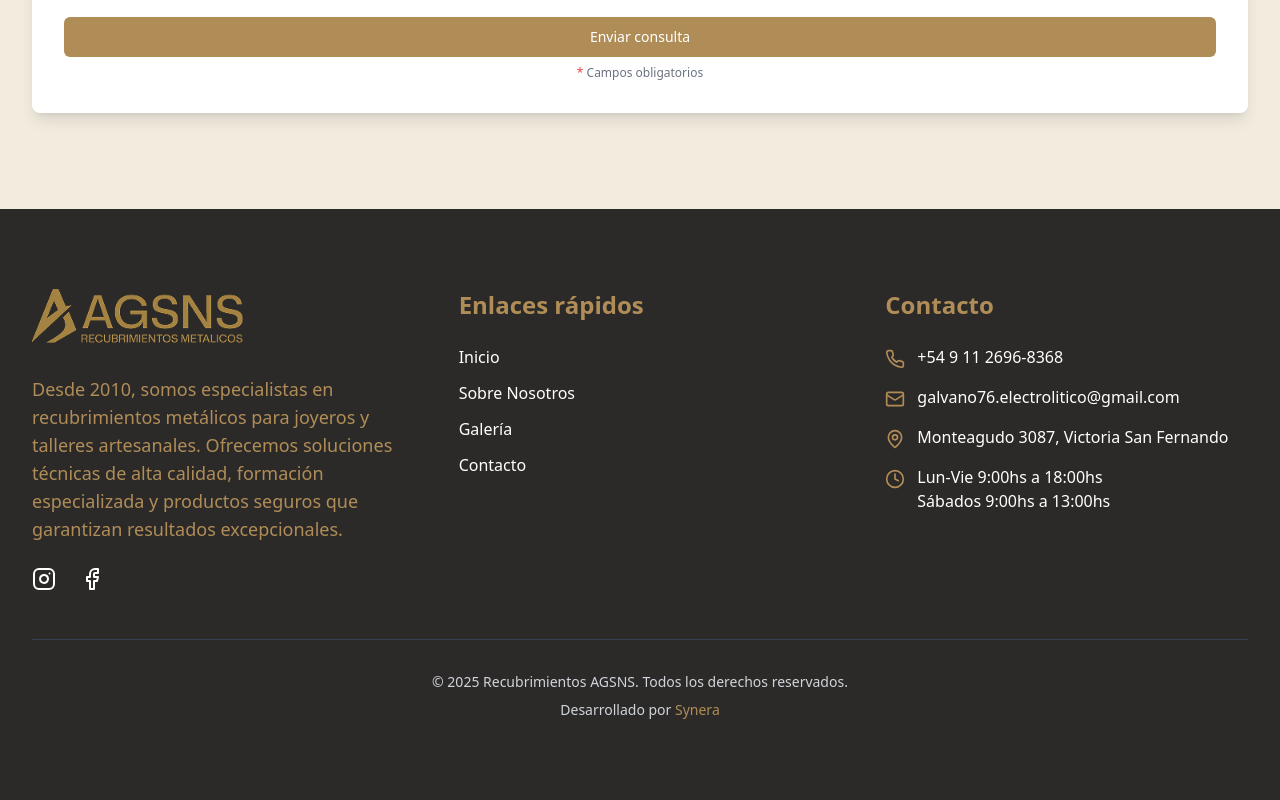
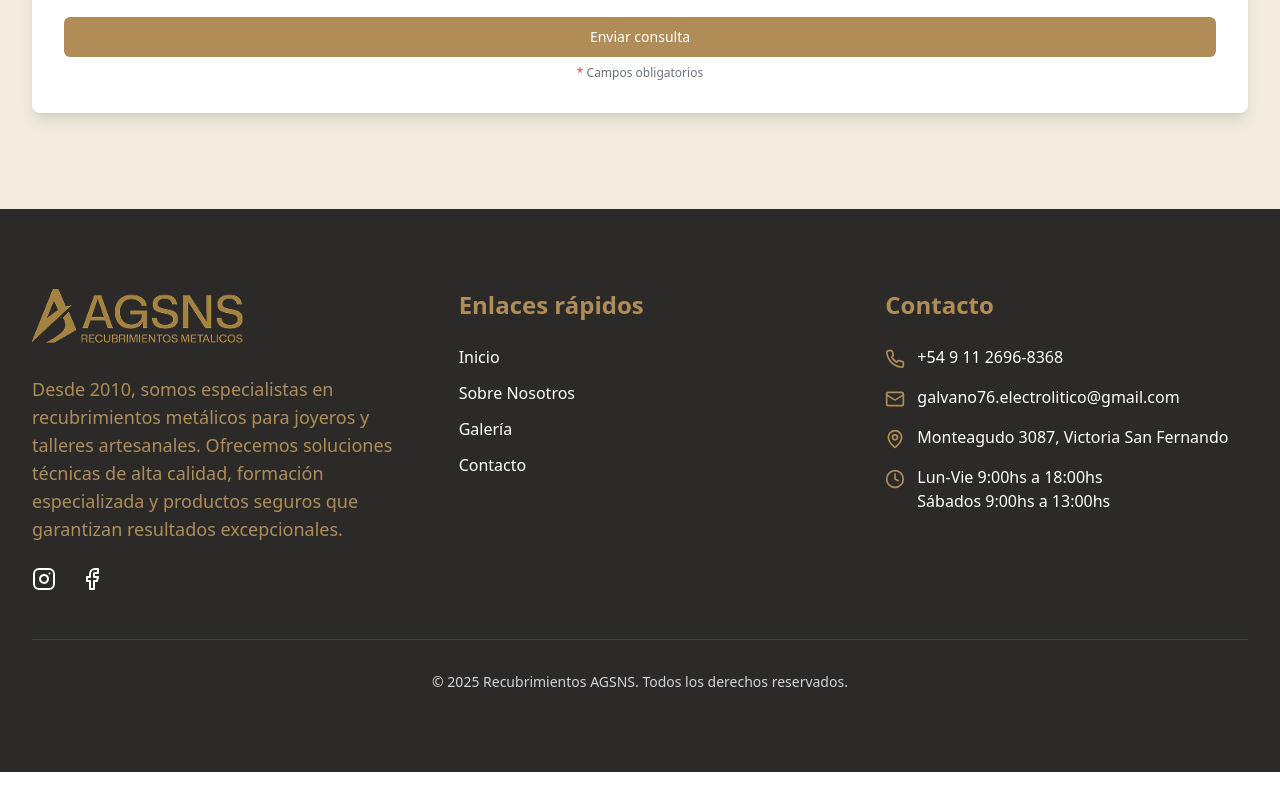
Before and after one commit to tomaslami/agsns-website, a Next.js app: page / in a window 1280 px wide. Shown: the part 3463-4263 px from the top of the page. After the commit the page ends 4235 px from the top, so only its background shows below. Built offline with nearby package versions, Linux system fonts and the light colour scheme; no server answers; a web font is replaced by a local one.

Commit message:
Remove developer credit from footer section to streamline content presentation.

```diff
--- a/components/footer-section.tsx
+++ b/components/footer-section.tsx
@@ -102,12 +102,7 @@ export default function Footer() {
 
         <div className="border-t border-gray-700 pt-6 sm:pt-8 text-center text-xs sm:text-sm">
           <p>&copy; {new Date().getFullYear()} Recubrimientos AGSNS. Todos los derechos reservados.</p>
-          <p className="mt-1 sm:mt-2">
-            Desarrollado por{" "}
-            <Link href="https://synera.com.ar" className="text-[#B08D57] hover:underline">
-              Synera
-            </Link>
-          </p>
+
         </div>
       </div>
     </footer>
```
